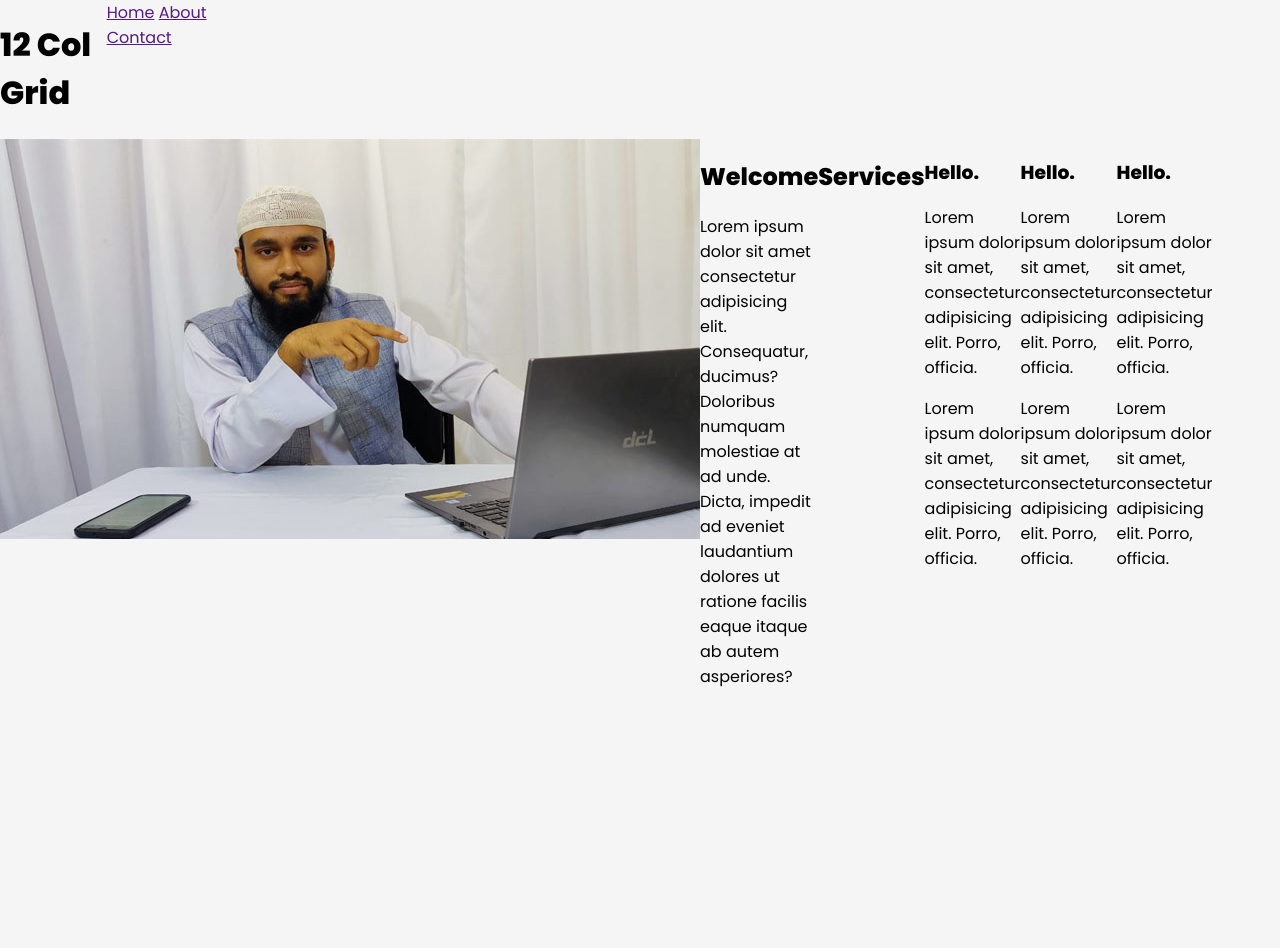
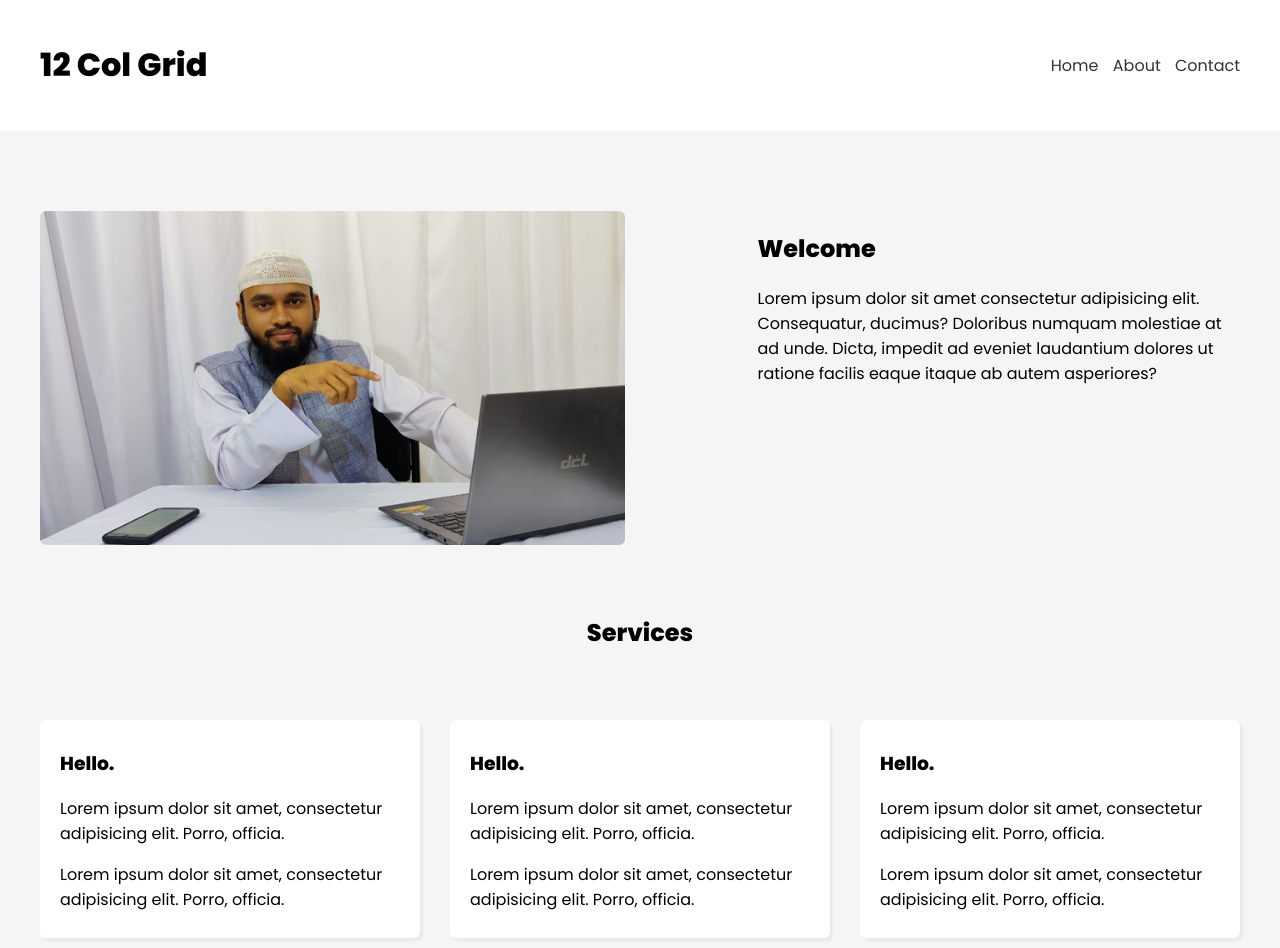
Before and after one commit to Shahrukhkhan-rabby/css_grid_Ninja, a plain HTML site: page 6 - twelve-col/index.html in a window 1280 px wide. Before the commit the page ends 800 px from the top, so only its background shows below. Drawn offline with Linux system fonts and the light colour scheme.

Commit message:
completed

```diff
--- a/6 - twelve-col/styles.css
+++ b/6 - twelve-col/styles.css
@@ -1,4 +1,4 @@
-@import url('https://fonts.googleapis.com/css2?family=Poppins:wght@200;400;500;600;800&family=VT323&display=swap');
+@import url("https://fonts.googleapis.com/css2?family=Poppins:wght@200;400;500;600;800&family=VT323&display=swap");
 
 body {
   margin: 0;
@@ -8,5 +8,61 @@ body {
 .grid {
   display: grid;
   grid-template-columns: repeat(12, 1fr);
-  gap: 30pxf;
+  gap: 30px;
 }
+header {
+  padding: 20px 40px;
+  background: #fff;
+  align-items: center;
+}
+header h1 {
+  grid-column: span 6;
+}
+header nav {
+  grid-column: span 6;
+  justify-self: end;
+}
+header nav a {
+  color: #333;
+  margin-left: 10px;
+  text-decoration: none;
+}
+main {
+  max-width: 1200px;
+  margin: 60px auto;
+  padding: 20px;
+}
+main img {
+  grid-column: span 6;
+  width: 100%;
+  border-radius: 6px;
+}
+main .welcome {
+  grid-column: 8 / span 5;
+}
+main > h2 {
+  grid-column: span 12;
+  text-align: center;
+  font-size: 1.5em;
+  padding: 20px;
+}
+main .card {
+  grid-column: span 4;
+  background: #fff;
+  padding: 10px 20px;
+  border-radius: 6px;
+  box-shadow: 3px 3px 3px rgba(0, 0, 0, 0.05);
+}
+
+@media screen and (max-width: 960px) {
+  main img {
+    grid-column: 2 / span 10;
+  }
+  main .welcome {
+    grid-column: 3 / span 8;
+    text-align: center;
+  }
+  main .card {
+    grid-column: 3 / span 8;
+  }
+}
```
